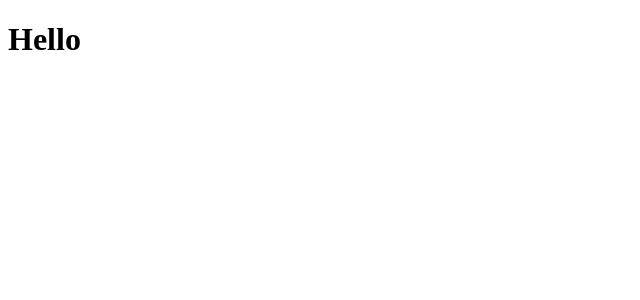
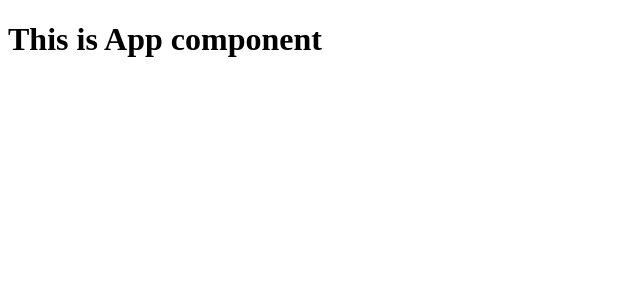
Before and after one commit to Almo7aya/mern-fullstack, a React app: page / in a window 1280 px wide. Shown: the top 300 px of the page, without its empty margins (0-640 px from the left). Built offline with nearby package versions, Linux system fonts and the light colour scheme; the HTML template or start-up script is replaced by a standard one.

Commit message:
add some component

```diff
--- /dev/null
+++ b/src/components/App.js
@@ -0,0 +1,7 @@
+import React from 'react';
+
+const App = () => (
+  <h1>This is App component</h1>
+);
+
+export default App;
--- a/src/index.js
+++ b/src/index.js
@@ -1,18 +1,9 @@
 import React from 'react';
 import ReactDOM from 'react-dom';
-import propTypes from 'prop-types';
 
-const App = (props) => (
-  <h1>
-    {props.header}
-  </h1>
-);
-
-App.propTypes = {
-  header: propTypes.string
-};
+import App from './components/App.js';
 
 ReactDOM.render(
-  <App header={'Hello'} />,
+  <App />,
   document.getElementById('root')
 );
```
